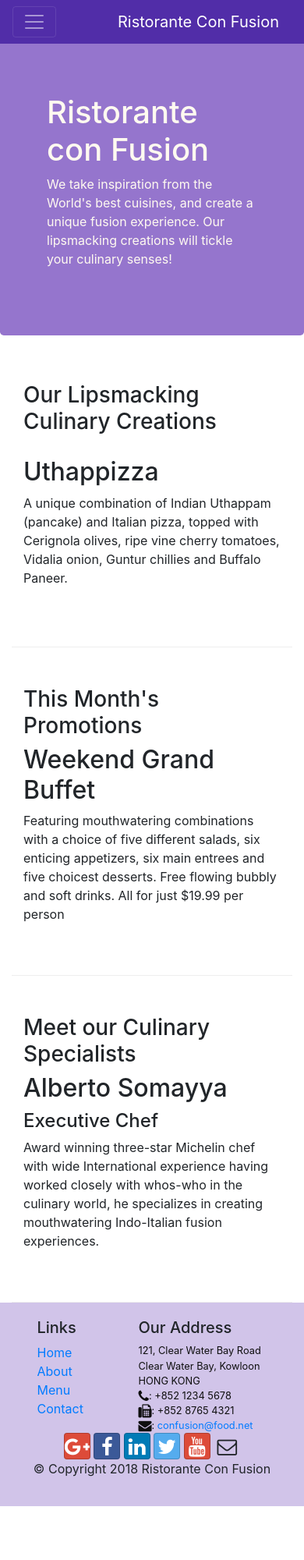
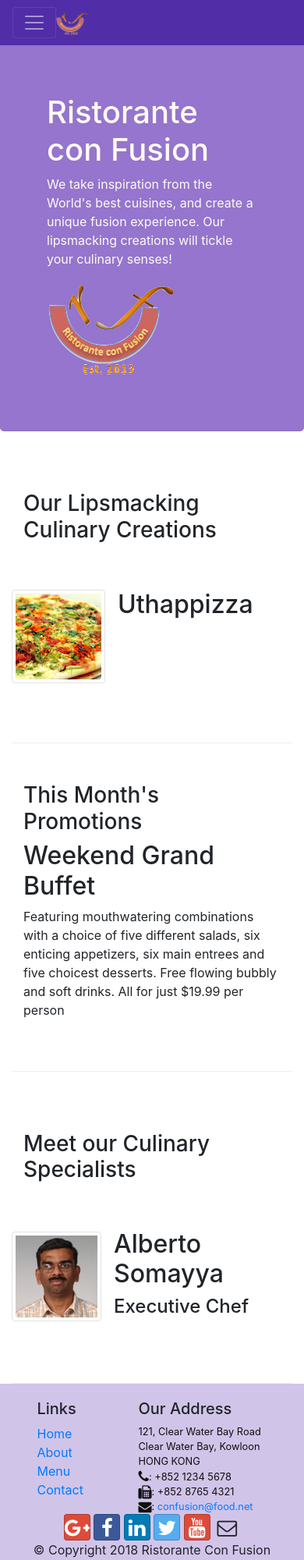
Before and after one commit to manjushatr/boostrapone, a website: page index.html in a window 390 px wide. Shown: the top 2000 px of the page at 78% size. Before the commit the page ends 1931 px from the top, so only its background shows below. Drawn offline with nearby package versions, Linux system fonts and the light colour scheme.

Commit message:
logos and images

```diff
--- a/index.html
+++ b/index.html
@@ -21,7 +21,7 @@
             <button class="navbar-toggler" type="button" data-toggle="collapse" data-target="#Navbar">
                 <span class="navbar-toggler-icon"></span>
             </button>
-           <a class="navbar-brand" href="#">Ristorante Con Fusion</a>
+            <a class="navbar-brand mr-auto" href="#"><img src="img/logo.png" height="30" width="41"></a>
            <div class="collapse navbar-collapse" id="Navbar">
                 <ul class="navbar-nav mr-auto">
                     <li class="nav-item active"><a class="nav-link" href="#"><span class="fa fa-home fa-lg"></span> Home</a></li>
@@ -41,7 +41,8 @@
                     <h1>Ristorante con Fusion</h1>
                     <p>We take inspiration from the World's best cuisines, and create a unique fusion experience. Our lipsmacking creations will tickle your culinary senses!</p>
                 </div>
-                <div class="col-12 col-sm">
+                <div class="col-12 col-sm align-self-center">
+                    <img src="img/logo.png" class="img-fluid">
                 </div>
             </div>
         </div>
@@ -52,9 +53,16 @@
             <div  class="col-12 col-sm-4 order-sm-last col-md-3">
                 <h3>Our Lipsmacking Culinary Creations</h3>
             </div>
-            <div class="col col-sm order-sm-first col-md">
-                <h2>Uthappizza</h2>
-                <p>A unique combination of Indian Uthappam (pancake) and Italian pizza, topped with Cerignola olives, ripe vine cherry tomatoes, Vidalia onion, Guntur chillies and Buffalo Paneer.</p>
+            <div class="media">
+                <img class="d-flex mr-3 img-thumbnail align-self-center"
+                        src="img/uthappizza.png" alt="Uthappizza">
+                <div class="media-body">
+                    <h2 class="mt-0">Uthappizza</h2>
+                    <p class="d-none d-sm-block">A unique combination of Indian Uthappam (pancake) and
+                        Italian pizza, topped with Cerignola olives, ripe vine
+                        cherry tomatoes, Vidalia onion, Guntur chillies and
+                        Buffalo Paneer.</p>
+                </div>
             </div>
         </div>
 
@@ -73,10 +81,18 @@
             <div class="col-12 col-sm-4 order-sm-last col-md-3">
                 <h3>Meet our Culinary Specialists</h3>
             </div>
-            <div class="col col-sm col-md">
-                <h2>Alberto Somayya</h2>
-                <h4>Executive Chef</h4>
-                <p>Award winning three-star Michelin chef with wide International experience having worked closely with whos-who in the culinary world, he specializes in creating mouthwatering Indo-Italian fusion experiences. </p>
+            <div class="media">
+                <img class="d-flex mr-3 img-thumbnail align-self-center"
+                        src="img/alberto.png" alt="Alberto Somayya">
+                <div class="media-body">
+                    <h2 class="mt-0">Alberto Somayya</h2>
+                    <h4>Executive Chef</h4>
+                    <p class="d-none d-sm-block">Award winning three-star Michelin chef with wide
+                        International experience having worked closely with
+                        whos-who in the culinary world, he specializes in
+                        creating mouthwatering Indo-Italian fusion experiences.
+                        </p>
+                </div>
             </div>
         </div>
     </div>
```
Also changed, not shown: aboutus.html (+3 -2 lines), contactus.html (+3 -2 lines), img/alberto.png (added), img/buffet.png (added), img/logo.png (added), img/uthappizza.png (added), 2 other files.
